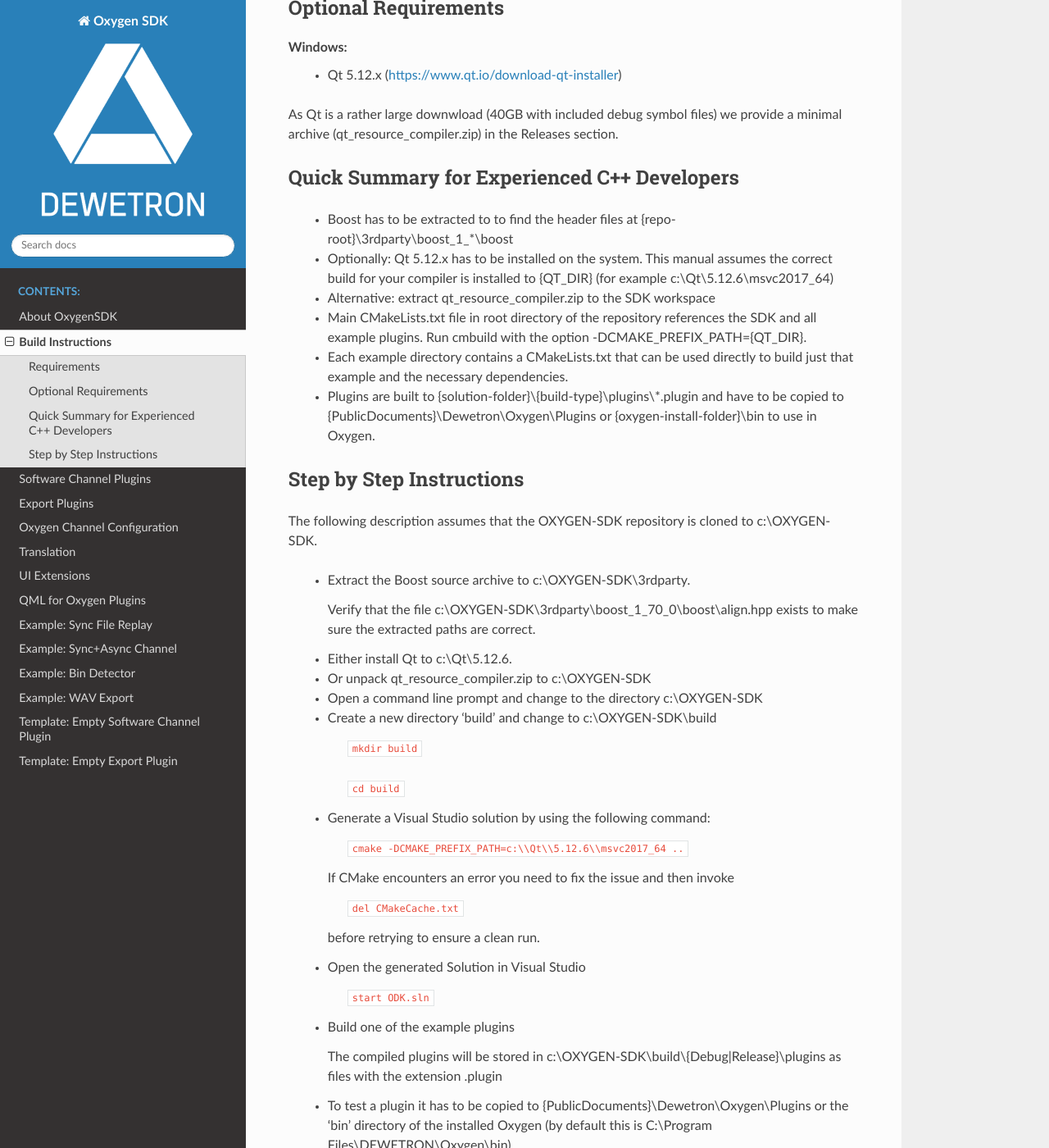
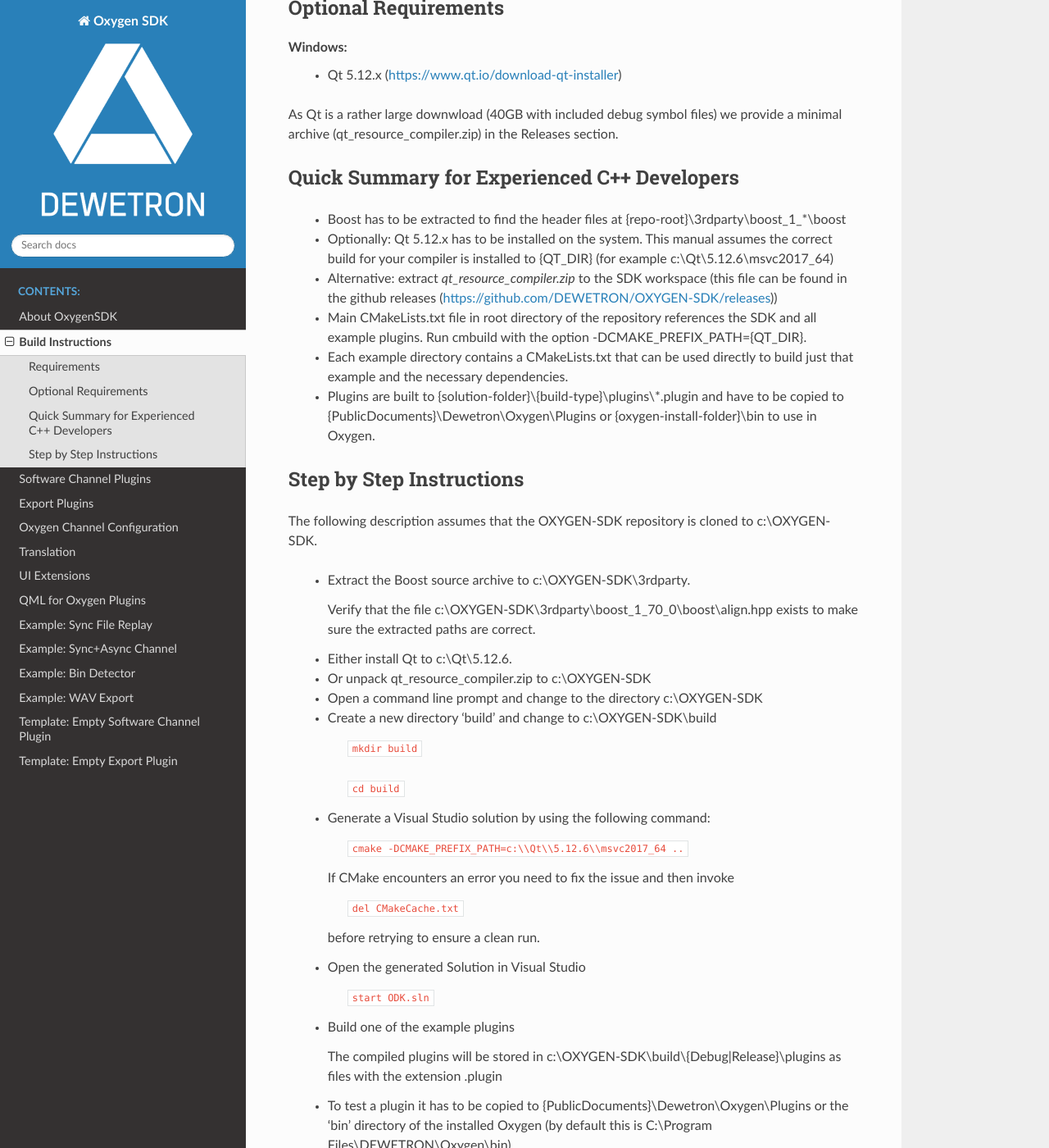
Before and after one commit to DEWETRON/OXYGEN-SDK, a Sphinx documentation site: the page built from docs/build_instructions.rst, in a window 1280 px wide and 1400 px high, scrolled down 519 px. Shown: the whole window at 82% size. Built offline with Sphinx 7.4.7 and the Read the Docs theme 2.0.0, drawn with Linux system fonts in a browser that asks for light colours; some of the changed text lies outside the part shown.

Commit message:
Prepare for 6.0 release

```diff
--- a/docs/build_instructions.rst
+++ b/docs/build_instructions.rst
@@ -34,14 +34,13 @@
 Quick Summary for Experienced C++ Developers
 --------------------------------------------
 
-  * Boost has to be extracted to to find the header files at
+  * Boost has to be extracted to find the header files at
     {repo-root}\\3rdparty\\boost_1_*\\boost
 
   * Optionally: Qt 5.12.x has to be installed on the system.
     This manual assumes the correct build for your compiler is installed to {QT_DIR} (for example c:\\Qt\\5.12.6\\msvc2017_64)
 
-  * Alternative: extract qt_resource_compiler.zip to the SDK workspace
-
+  * Alternative: extract `qt_resource_compiler.zip` to the SDK workspace (this file can be found in the github releases (https://github.com/DEWETRON/OXYGEN-SDK/releases))
 
   * Main CMakeLists.txt file in root directory of the repository
     references the SDK and all example plugins.
--- a/docs/conf.py
+++ b/docs/conf.py
@@ -18,7 +18,7 @@
 # -- Project information -----------------------------------------------------
 
 project = 'Oxygen SDK'
-copyright = '2020, DEWETRON GmbH'
+copyright = '2021, DEWETRON GmbH'
 author = 'DEWETRON GmbH'
 
 # The full version, including alpha/beta/rc tags
```
Also changed, not shown: README.md (+6 -4 lines), 2 other files.
